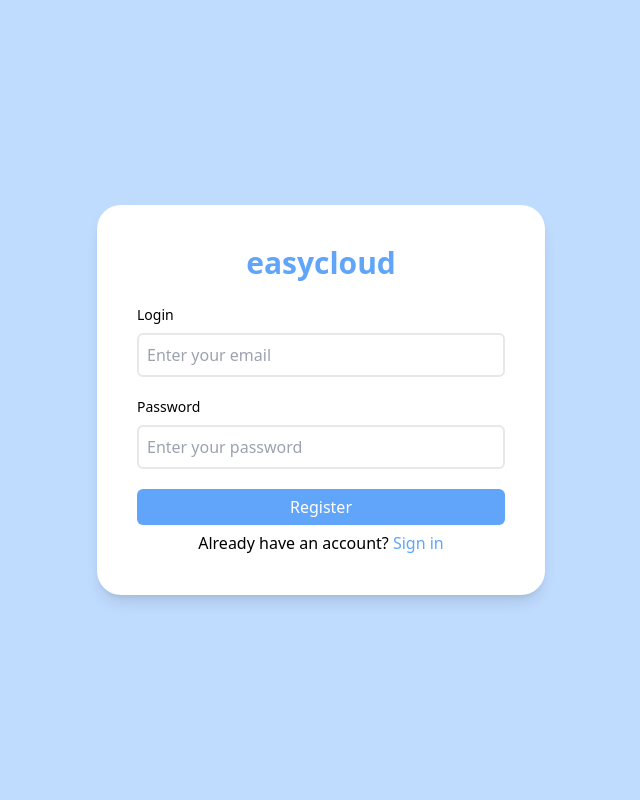
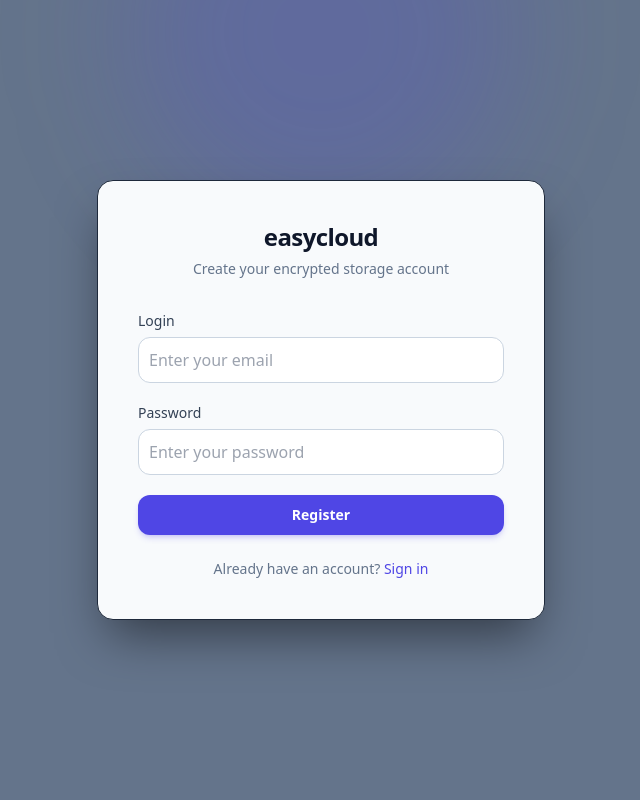
Before and after one commit to MikitaHapankou/easycloud, a FastAPI app: page /register in a window 1280 px wide. Shown: the whole page, without its empty margins (319-959 px from the left). Run offline with FastAPI, Linux system fonts and the light colour scheme; parts of the project's set-up code (start-up, migrations or seed data) failed here and were passed over; some libraries are stand-ins or nearby versions.

Commit message:
style: update login and register pages

```diff
--- a/app/templates/register.html
+++ b/app/templates/register.html
@@ -3,38 +3,43 @@
 <head>
     <meta charset="UTF-8">
     <meta name="viewport" content="width=device-width, initial-scale=1.0">
-    <title>Register</title>
+    <title>register easycloud</title>
     <script src="https://cdn.tailwindcss.com"></script>
 </head>
-<body class = "flex min-h-screen justify-center items-center bg-blue-200">
 
-<div class = "bg-white w-full max-w-md p-10 rounded-3xl shadow-lg">
-    <h1 class = "text-blue-400 text-3xl font-bold text-center mb-6">easycloud</h1>
+<body class="relative flex min-h-screen items-center justify-center overflow-hidden bg-slate-500 p-4">
 
-    <form id="loginForm" class = "space-y-5">
+<div class="pointer-events-none absolute -top-40 left-1/2 h-96 w-96 -translate-x-1/2 rounded-full bg-indigo-600/20 blur-3xl"></div>
+<div class="relative w-full max-w-md rounded-2xl border border-slate-800 bg-slate-50 p-10 shadow-2xl shadow-black/50">
+
+    <div class="mb-8 flex flex-col items-center">
+        <h1 class="text-2xl font-bold tracking-tight text-slate-900">easycloud</h1>
+        <p class="mt-1.5 text-sm text-slate-500">Create your encrypted storage account</p>
+    </div>
+
+    <form id="loginForm" class="space-y-5">
         <div>
-            <label class = "block text-sm font-medium mb-2">Login</label>
-            <input class = "w-full border-solid border-2 rounded-md p-2" type="text" id="login" placeholder="Enter your email">
+            <label class="mb-1.5 block text-sm font-medium text-slate-700">Login</label>
+            <input class="w-full rounded-xl border border-slate-300 bg-white p-2.5 text-slate-900 outline-none transition-colors focus:border-indigo-500 focus:ring-2 focus:ring-indigo-100" type="text" id="login" placeholder="Enter your email">
 
-            <p id="login-error" class="hidden text-xs text-red-500 mt-1 font-medium"></p>
+            <p id="login-error" class="hidden mt-1 text-xs font-medium text-red-500"></p>
         </div>
 
         <div>
-            <label class = "block text-sm font-medium mb-2">Password</label>
-            <input class = "w-full border-solid border-2 rounded-md p-2" type="password" id="password" placeholder="Enter your password">
+            <label class="mb-1.5 block text-sm font-medium text-slate-700">Password</label>
+            <input class="w-full rounded-xl border border-slate-300 bg-white p-2.5 text-slate-900 outline-none transition-colors focus:border-indigo-500 focus:ring-2 focus:ring-indigo-100" type="password" id="password" placeholder="Enter your password">
 
-            <p id="password-error" class="hidden text-xs text-red-500 mt-1.5 font-medium"></p>
+            <p id="password-error" class="hidden mt-1 text-xs font-medium text-red-500"></p>
         </div>
 
-        <button class = "w-full rounded-md p-1.5 bg-blue-400 text-md text-white" type="submit">Register</button>
+        <button class="w-full rounded-xl bg-indigo-600 p-2.5 text-sm font-semibold text-white shadow-md shadow-indigo-600/20 transition-colors hover:bg-indigo-700 active:bg-indigo-800" type="submit">Register</button>
     </form>
 
-    <script type="module" src = "/static/js/register-script.js"></script>
-
-    <p class = "w-full text-center mt-1.5">
-        Already have an account? <a href="/login" class = "text-blue-400">Sign in</a>
+    <p class="mt-6 text-center text-sm text-slate-500">
+        Already have an account? <a href="/login" class="font-medium text-indigo-600 hover:text-indigo-700 hover:underline">Sign in</a>
     </p>
 </div>
 
+<script type="module" src="/static/js/register-script.js"></script>
 </body>
 </html>
```
Also changed, not shown: app/templates/login.html (+20 -14 lines).
